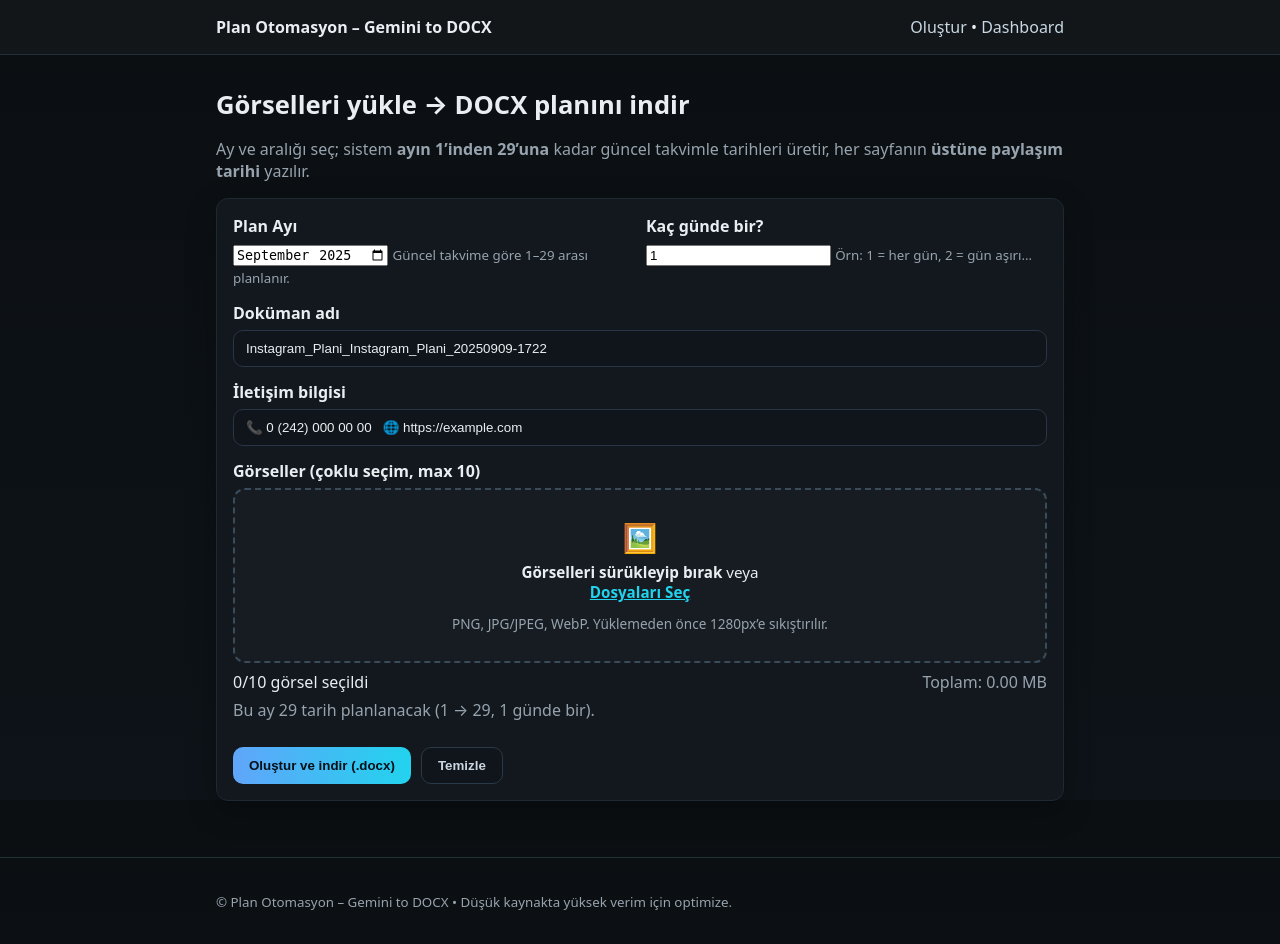
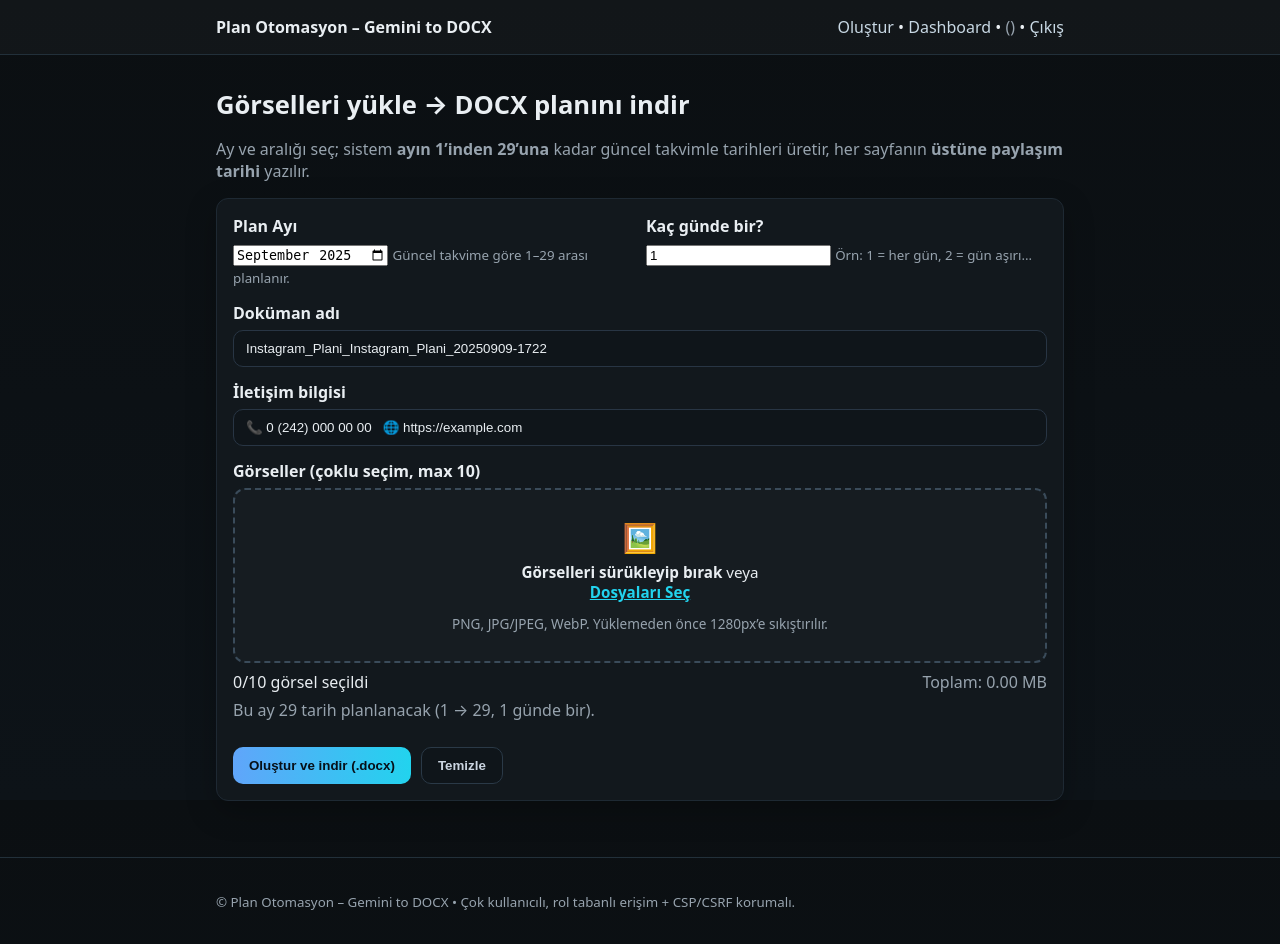
Before and after one commit to GrafikOtelCM/render-gemini-docx, a FastAPI app: page / in a window 1280 px wide. Run offline with FastAPI, Linux system fonts and the light colour scheme; the visitor is signed in with stand-in values (Sample User, id 1); some libraries are stand-ins or nearby versions.

Commit message:
Update base.html

```diff
--- a/templates/base.html
+++ b/templates/base.html
@@ -10,7 +10,16 @@
   <header class="topbar">
     <div class="container" style="display:flex;justify-content:space-between;align-items:center;">
       <strong>{{ app_name }}</strong>
-      <nav><a class="navlink" href="/">Oluştur</a> • <a class="navlink" href="/dashboard">Dashboard</a></nav>
+      <nav>
+        {% if user %}
+          <a class="navlink" href="/">Oluştur</a> •
+          <a class="navlink" href="/dashboard">Dashboard</a> •
+          <span class="muted">{{ user.username }} ({{ user.role }})</span> •
+          <a class="navlink" href="/logout">Çıkış</a>
+        {% else %}
+          <a class="navlink" href="/login">Giriş</a>
+        {% endif %}
+      </nav>
     </div>
   </header>
   <main class="container">
@@ -18,7 +27,7 @@
   </main>
   <footer class="footer">
     <div class="container">
-      <small>© {{ app_name }} • Düşük kaynakta yüksek verim için optimize.</small>
+      <small>© {{ app_name }} • Çok kullanıcılı, rol tabanlı erişim + CSP/CSRF korumalı.</small>
     </div>
   </footer>
 </body>
```
